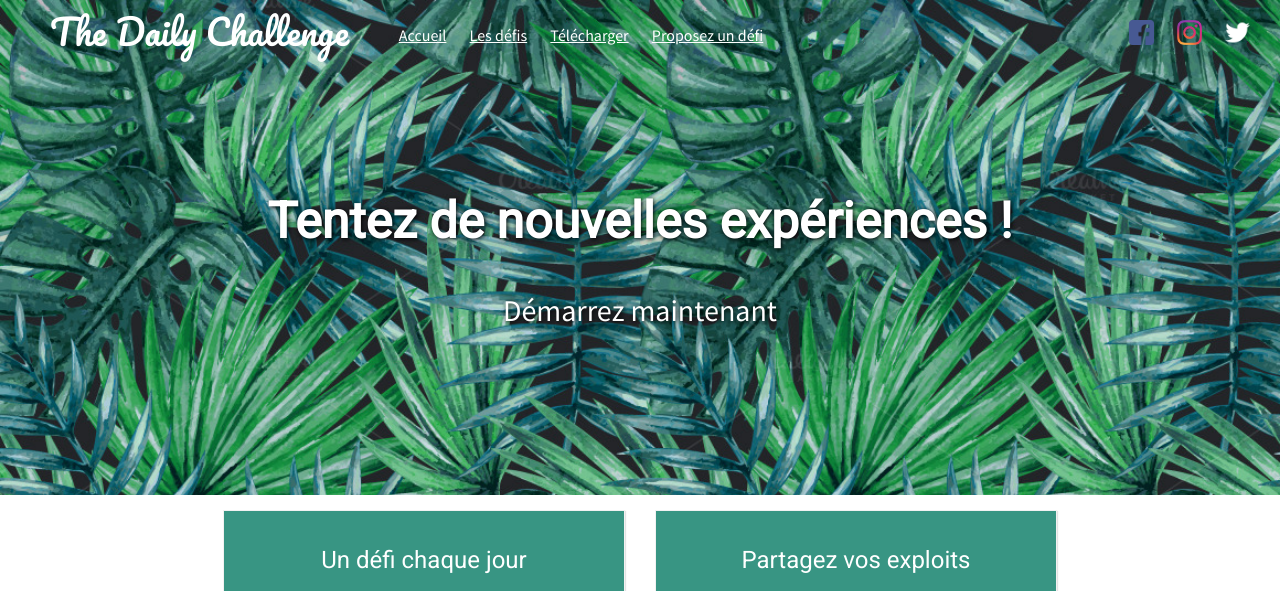
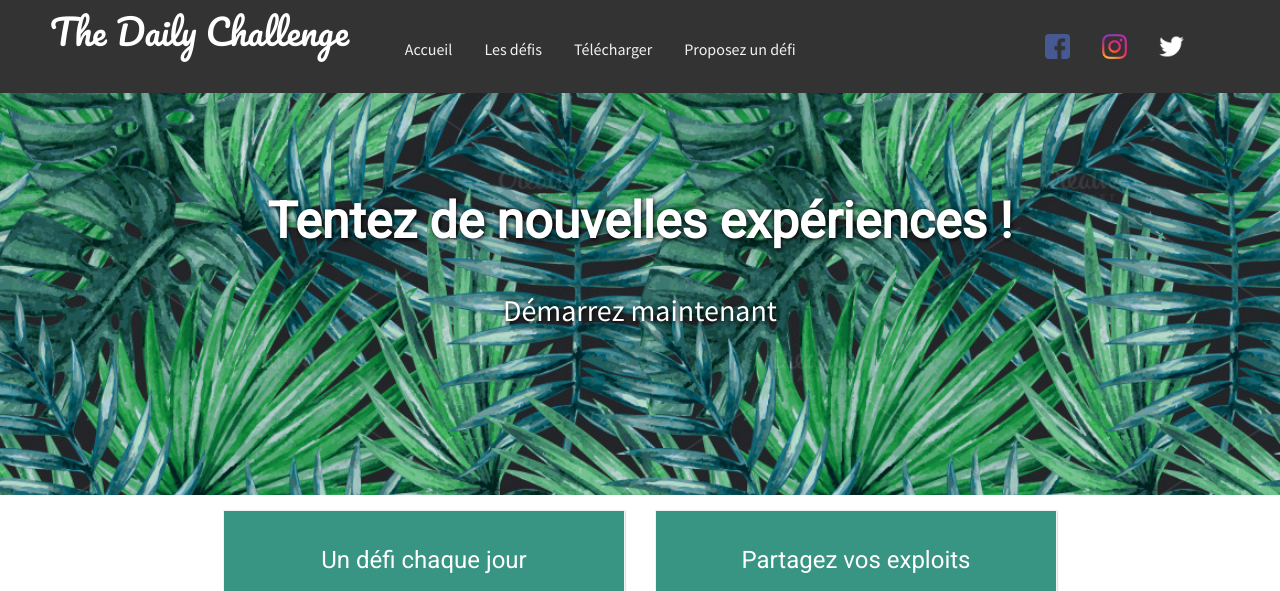
Before and after one commit to atchee/Introcode, a plain HTML site: page cours4/index.html in a window 1280 px wide. Shown: the top 591 px of the page. Drawn offline with Linux system fonts and the light colour scheme.

Commit message:
last commit

```diff
--- a/cours4/index.html
+++ b/cours4/index.html
@@ -9,6 +9,7 @@
   <body>
      <header>
       <nav>
+        <div class="navbar">
         <span id="logo">The Daily Challenge </span>
         <ul>
           <li><a href="index.html">Accueil</a></li>
@@ -23,6 +24,7 @@
          <li><a href="https://twitter.com/"><img src="twitter.png"></a></li>
        </ul>
 
+       </div>
       </nav>
     </header>
     <main>
--- a/cours4/style.css
+++ b/cours4/style.css
@@ -30,6 +30,35 @@ nav a {
   color: #ffffff;
 }
 
+/* Mise en forme menu fixe */
+
+.navbar {
+    overflow: hidden;
+    background-color: #333;
+    position: fixed;
+    top: 0;
+    width: 100%;
+}
+
+.navbar a {
+    float: left;
+    display: block;
+    color: #f2f2f2;
+    text-align: center;
+    padding: 14px 16px;
+    text-decoration: none;
+}
+
+.navbar a:hover {
+    background: #ddd;
+    color: black;
+}
+
+.main {
+    margin-top: 25px;
+}
+
+
 /* Mise en forme textes*/
 
 h1{
@@ -58,6 +87,7 @@ a:hover {
   text-decoration: none;
   color: rgb(225, 0, 152);
 }
+
 
 #logo{
   color: #fff;
```
Also changed, not shown: cours4/defis.html (+2 -0 lines).
